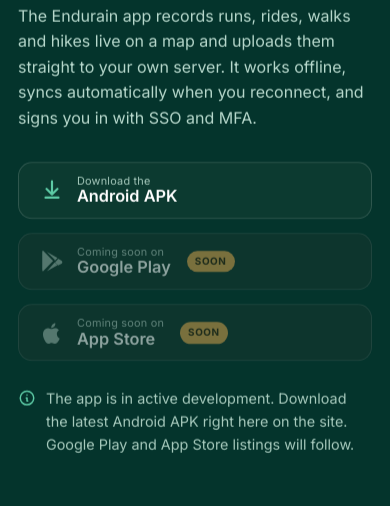
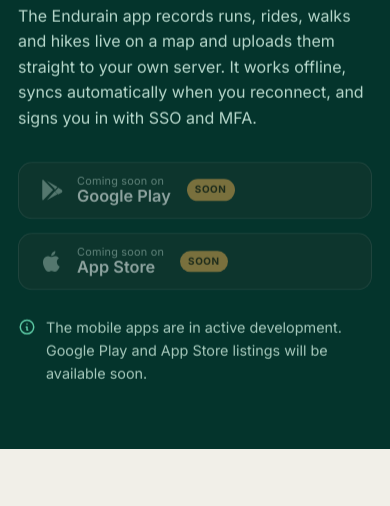
Before and after one commit to endurain-project/site, a website: page site/index.html in a window 390 px wide. Shown: the part 5981-6487 px from the top of the page. Drawn offline with Linux system fonts and the light colour scheme.

Commit message:
feat: remove outdated Android APK download link and update mobile app status

```diff
--- a/site/index.html
+++ b/site/index.html
@@ -7,21 +7,7 @@
     <title data-i18n="meta.title">
       Endurain, self-hosted fitness tracking you control
     </title>
-    <meta
-      name="description"
-      data-i18n-attr="content:meta.description"
-      content="Endurain is a self-hosted, privacy-first fitness tracking service. Own your activities, gear and health data, with Strava and Garmin sync, .gpx/.tcx/.fit import, and an Android app."
-    />
-    <meta
-      name="theme-color"
-      content="#1d9e75"
-      media="(prefers-color-scheme: light)"
-    />
-    <meta
-      name="theme-color"
-      content="#04342c"
-      media="(prefers-color-scheme: dark)"
-    />
+    <meta content="#04342c" media="(prefers-color-scheme: dark)" />
     <link rel="canonical" href="https://endurain.com/" />
 
     <!-- Icons -->
@@ -605,28 +591,6 @@
             </p>
 
             <div class="store-buttons">
-              <a
-                class="store-btn"
-                href="downloads/endurain-latest.apk"
-                download
-              >
-                <svg
-                  class="store-glyph"
-                  viewBox="0 0 24 24"
-                  aria-hidden="true"
-                  fill="currentColor"
-                  stroke="none"
-                >
-                  <path
-                    d="M12 3a1 1 0 0 1 1 1v9.59l3.3-3.3a1 1 0 1 1 1.4 1.42l-5 5a1 1 0 0 1-1.4 0l-5-5a1 1 0 1 1 1.4-1.42l3.3 3.3V4a1 1 0 0 1 1-1ZM5 19a1 1 0 0 1 1-1h12a1 1 0 1 1 0 2H6a1 1 0 0 1-1-1Z"
-                  />
-                </svg>
-                <span class="store-text">
-                  <small data-i18n="mobile.apkTop">Download the</small>
-                  <strong data-i18n="mobile.apkStrong">Android APK</strong>
-                </span>
-              </a>
-
               <span
                 class="store-btn store-btn-disabled"
                 aria-disabled="true"
@@ -684,9 +648,8 @@
                 <path d="M12 8h.01M11 12h1v4h1" />
               </svg>
               <span data-i18n="mobile.hint">
-                The app is in active development. Download the latest Android
-                APK right here on the site. Google Play and App Store listings
-                will follow.
+                The mobile apps are in active development. Google Play and App
+                Store listings will be available soon.
               </span>
             </p>
           </div>
```
